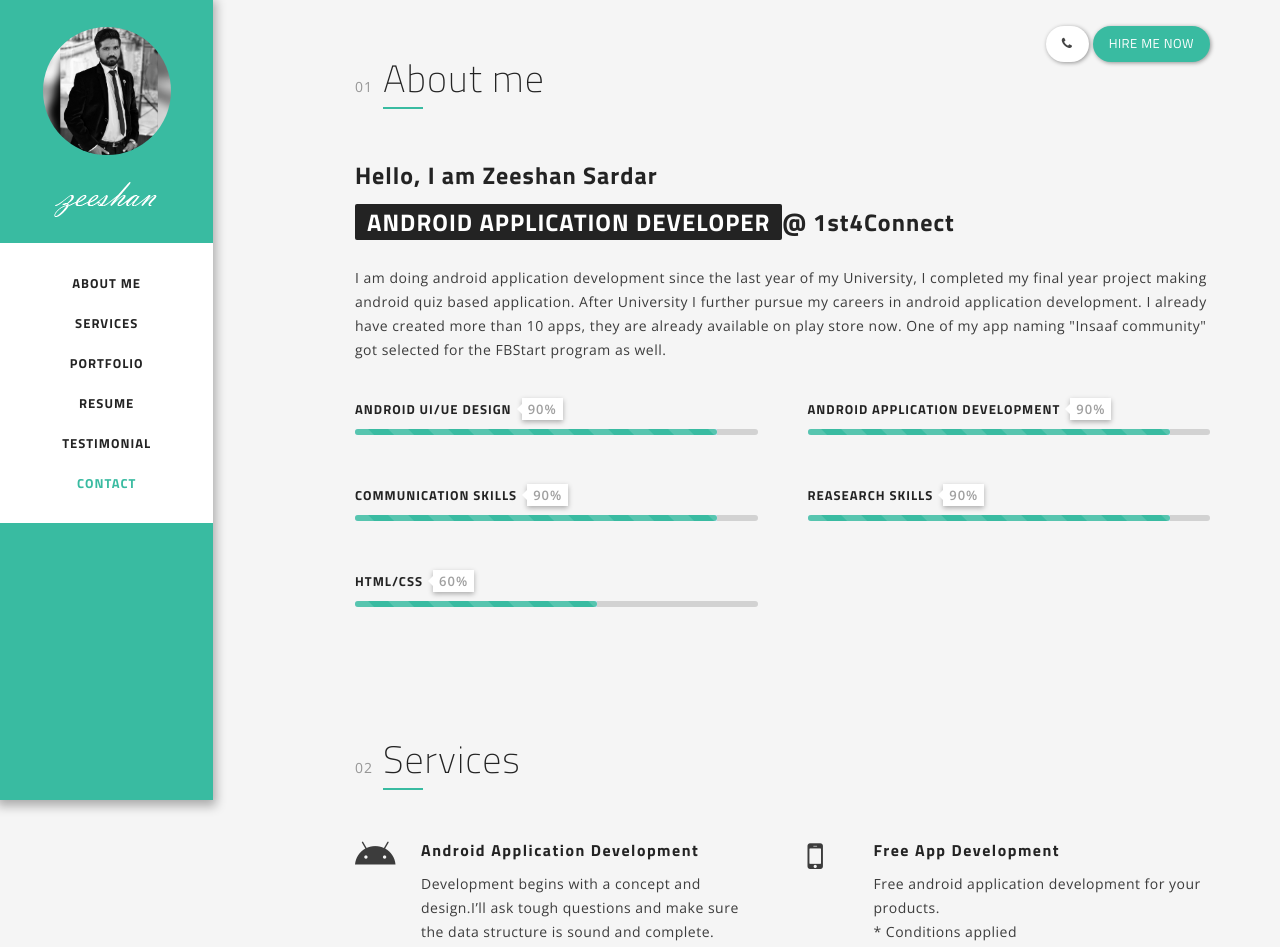
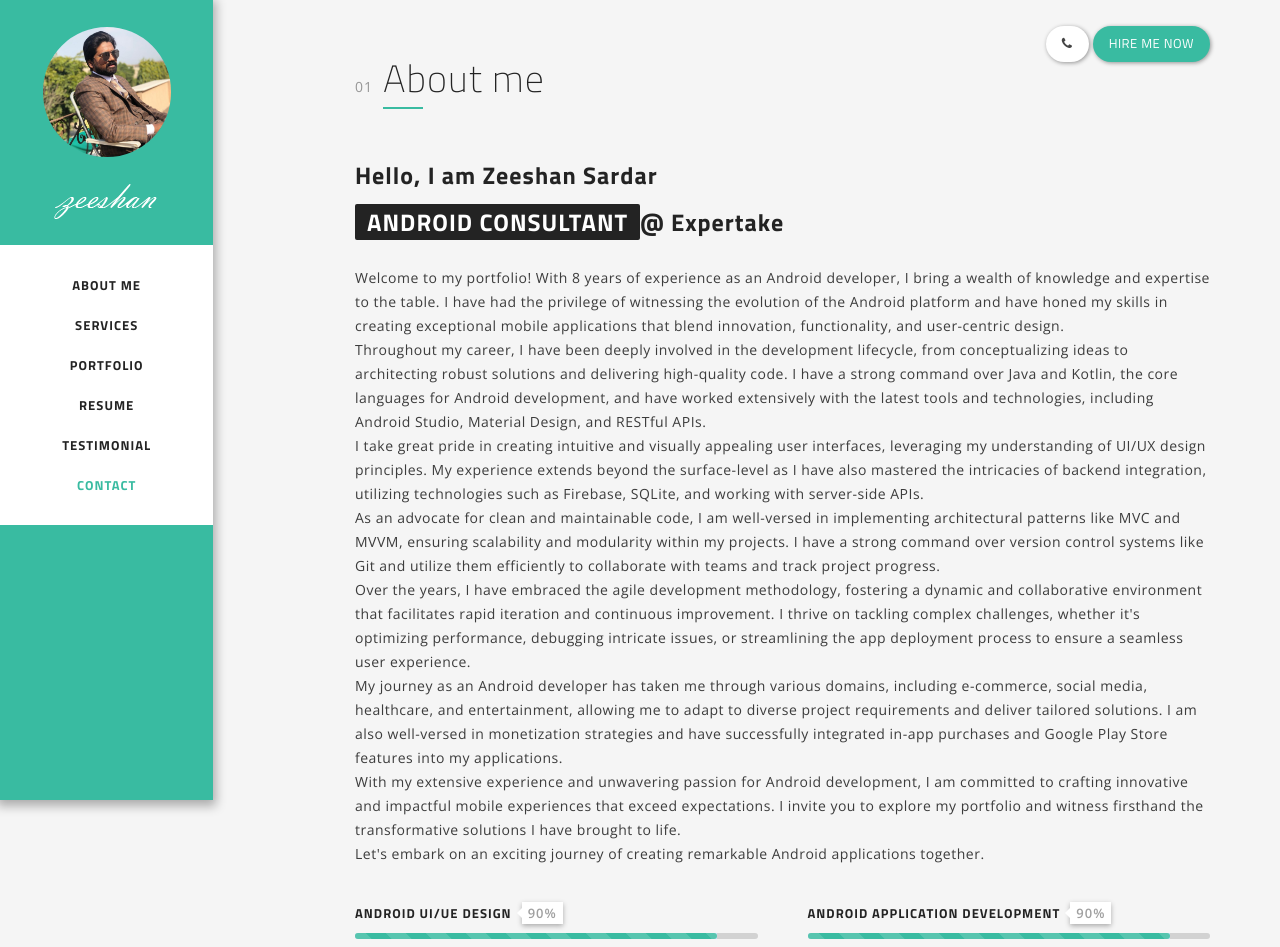
Before and after one commit to zeeshansardar61/home, a plain HTML site: page index.html in a window 1280 px wide. Shown: the top 947 px of the page. Drawn offline with nearby package versions, Linux system fonts and the light colour scheme.

Commit message:
added modifications

```diff
--- a/index.html
+++ b/index.html
@@ -2,14 +2,14 @@
 	<html lang="en">
 	    <head>
 	        <meta charset="utf-8">
-	        <meta name="description" content="">
-	        <meta name="keywords" content="">
-	        <meta name="author" content="">
+	        <meta name="description" content="Welcome to my Android Developer Portfolio! Explore my expertise in crafting innovative mobile apps, creating seamless user experiences, and pushing the boundaries of Android technology. Browse my projects, skills, and achievements to see how I can contribute to your next mobile endeavor. Let's build exceptional apps together!">
+	        <meta name="keywords" content="Android development, Mobile application development, Java, Kotlin, Android Studio, UI/UX design, Material Design, RESTful APIs, Firebase, SQLite, MVC architecture, MVVM architecture, Git/GitHub, Gradle, Unit testing,Debugging, Performance optimization, Agile development, Cross-platform development, Google Play Store, App deployment , App monetization, Push notifications, Google Maps integration, In-app purchases">
+	        <meta name="author" content="z33shan61">
 	        <meta http-equiv="X-UA-Compatible" content="IE=edge">
 	        <meta name="viewport" content="width=device-width, initial-scale=1, maximum-scale=1, user-scalable=no">
-	        <title>Zeeshan Sardar</title>
+	        <title>Zeeshan Sardar Shahid</title>
 	        <!-- Favicon -->
-	        <link rel="shortcut icon" href="images/favicon1.png">
+	        <link rel="shortcut icon" href="images/android_dev.png">
 	        <!-- ##### STYLESHEETS ##### -->
 	        <!-- Bootstrap -->
 	        <link href="css/bootstrap.min.css" rel="stylesheet">
@@ -68,10 +68,10 @@
 	                <div class="col-xs-12 col-sm-2 sidebar">
 	                    <div class="col-sm-2 sidebarWrapper">
 	                        <!-- Avatar -->
-							<!--<img class="user-pic" src="images/avatar2.jpg" alt="">-->
+							<!--<img class="user-pic" src="images/avatar3.jpeg" alt="">-->
                             <div class="imageWrapper">
 	                                            <a class="lightbox user-pic" href="#popup-1">
-	                                                <img class="user-pic" src="images/avatar2.jpg" alt=""><!-- Image 1 source -->
+	                                                <img class="user-pic" src="images/avatar3.jpeg" alt=""><!-- Image 1 source -->
 	                                                <div class="imageHover2">
 	                                                    <div>
 	                                                        <h4>Zeeshan Sardar</h4>
@@ -81,7 +81,7 @@
 	                                            </a>
 												<!-- popup content -->
 	                                            <div id="popup-1" class="mfp-hide popup-box">
-	                                                <img class="user-pic" src="images/avatar2.jpg" alt=""><!-- Image 1 source -->
+	                                                <img class="user-pic" src="images/avatar3.jpeg" alt=""><!-- Image 1 source -->
 	                                                <div>
 	                                                    <h3>Zeeshan Sardar</h3>
 	                                                </div>
@@ -142,12 +142,18 @@
 	                                <h2><span>01</span>About me</h2>
 								</div><!-- end Section Title -->
 								<h1>Hello, I am <strong>Zeeshan Sardar</strong> <br>
-								<span class="bg-color">Android Application Developer</span>@ 1st4Connect
+								<span class="bg-color">Android Consultant</span>@ Expertake
 								</h1>
 
-								<p>I am doing android application development since the last year of my University, I completed my final
-								year project making android quiz based application. After University I further pursue my careers in android
-								application development. I already have created more than 10 apps, they are already available on play store now. One of my app naming "Insaaf community" got selected for the FBStart program as well.</p>
+								<p>Welcome to my portfolio! With 8 years of experience as an Android developer, I bring a wealth of knowledge and expertise to the table. I have had the privilege of witnessing the evolution of the Android platform and have honed my skills in creating exceptional mobile applications that blend innovation, functionality, and user-centric design. </p>
+								<p>Throughout my career, I have been deeply involved in the development lifecycle, from conceptualizing ideas to architecting robust solutions and delivering high-quality code. I have a strong command over Java and Kotlin, the core languages for Android development, and have worked extensively with the latest tools and technologies, including Android Studio, Material Design, and RESTful APIs.</p>
+								<p>I take great pride in creating intuitive and visually appealing user interfaces, leveraging my understanding of UI/UX design principles. My experience extends beyond the surface-level as I have also mastered the intricacies of backend integration, utilizing technologies such as Firebase, SQLite, and working with server-side APIs.</p>
+								<p>As an advocate for clean and maintainable code, I am well-versed in implementing architectural patterns like MVC and MVVM, ensuring scalability and modularity within my projects. I have a strong command over version control systems like Git and utilize them efficiently to collaborate with teams and track project progress.</p>
+								<p>Over the years, I have embraced the agile development methodology, fostering a dynamic and collaborative environment that facilitates rapid iteration and continuous improvement. I thrive on tackling complex challenges, whether it's optimizing performance, debugging intricate issues, or streamlining the app deployment process to ensure a seamless user experience.</p>
+								<p>My journey as an Android developer has taken me through various domains, including e-commerce, social media, healthcare, and entertainment, allowing me to adapt to diverse project requirements and deliver tailored solutions. I am also well-versed in monetization strategies and have successfully integrated in-app purchases and Google Play Store features into my applications.</p>
+								<p>With my extensive experience and unwavering passion for Android development, I am committed to crafting innovative and impactful mobile experiences that exceed expectations. I invite you to explore my portfolio and witness firsthand the transformative solutions I have brought to life.</p>
+								<p>Let's embark on an exciting journey of creating remarkable Android applications together.</p>
+
 
 	                            <div class="skills">
 	                                <!-- Skill 1 -->
@@ -729,13 +735,13 @@
 	                                <div class="col-xs-12 col-sm-6 contact-info">
 										<div class="widget">
 	                                    <ul>
-	                                        <!-- <li>
+	                                        <li>
 	                                            <h3><span class="icon_pin" aria-hidden="true"></span> Address</h3>
-	                                            <p>325/A LDA Shah Jamal Town Walton Road Lahore Cantt</p>
-	                                        </li> -->
+	                                            <p>Stockholm, Sweden</p>
+	                                        </li>
 	                                        <li>
 	                                            <h3><i class="fa fa-phone" aria-hidden="true"></i> Phone</h3>
-	                                            <p>+(92) 321 4148671</p>
+	                                            <p>+(46) 769 60 67 92</p>
 	                                        </li>
 	                                        <li>
 	                                            <h3><i class="fa fa-envelope" aria-hidden="true"></i> Email</h3>
@@ -764,7 +770,7 @@
 	                    <div class="col-xs-12 col-sm-9 col-sm-offset-3 footer-background">
 	                        <div class="row">
 	                        <div class="col-sm-6 text-left">
-	                            Copyright &copy; 2017 Zeeshan. All Right Reserved
+	                            Copyright &copy; 2023 Zeeshan. All Right Reserved
 	                        </div>
 	                        <div class="col-sm-6 text-right">
 	                            Designed With <i class="fa fa-heart-o red"></i> By <a target="_blank" href="https://www.facebook.com/mysterious.shani">Zeeshan</a>
```
Also changed, not shown: images/android_dev.png (added), images/avatar3.jpeg (added).
